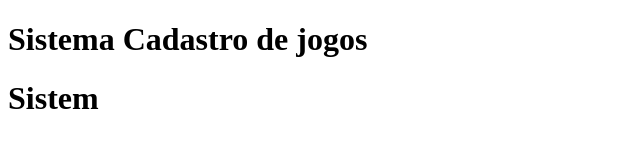
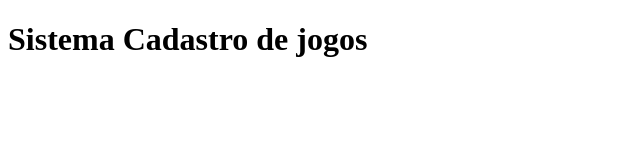
Before and after one commit to emanuelajordania/sistema-de-cadastro, a plain HTML site: page index.html in a window 1280 px wide. Shown: the whole page, without its empty margins (0-640 px from the left). Drawn offline with Linux system fonts and the light colour scheme.

Commit message:
Alterando a linha 10

```diff
--- a/index.html
+++ b/index.html
@@ -7,7 +7,6 @@
 </head>
 <body>
     <h1>Sistema Cadastro de jogos</h1>
-    <h1>Sistem</h1>
     <script src="app.js"></script>
 </body>
 </html>
```
